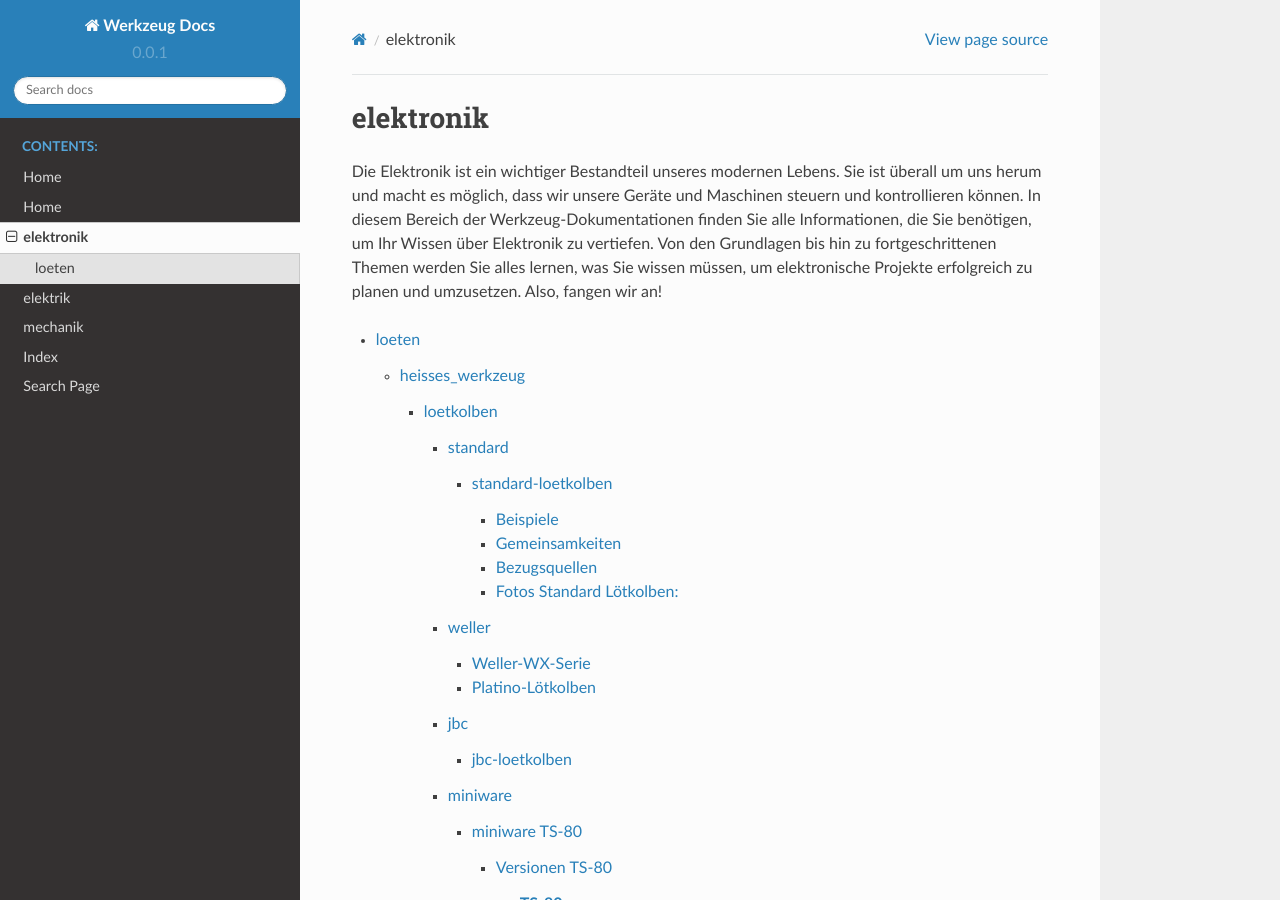
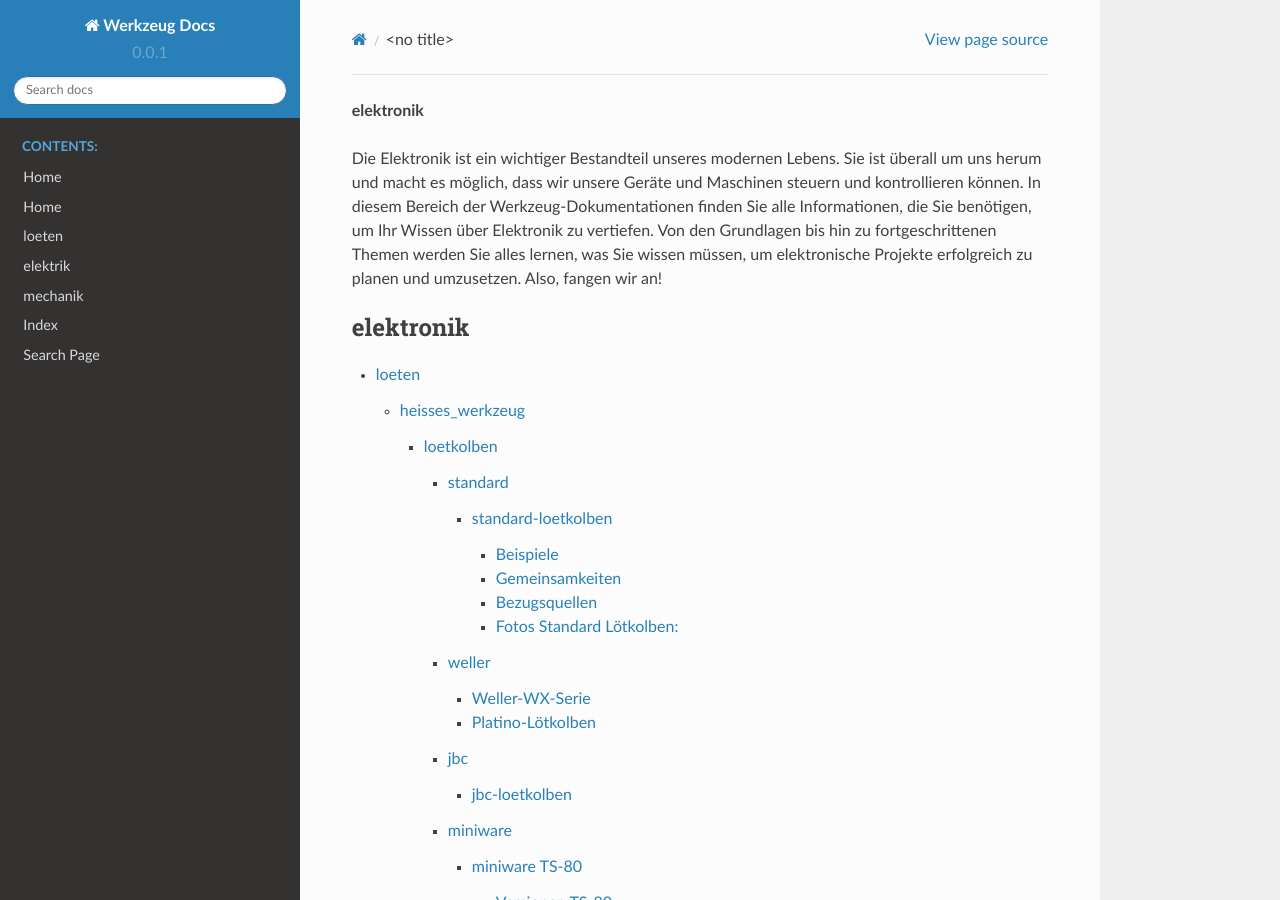
Before and after one commit to diplfranzhoepfinger/werkzeug-docs, a Sphinx documentation site: the page built from docs/elektronik/elektronik.md, in a window 1280 px wide and 900 px high. Built offline with Sphinx 7.4.7 and the Read the Docs theme 2.0.0, drawn with Linux system fonts in a browser that asks for light colours; some of the changed lines change nothing that is shown.

Commit message:
Update elektronik.md

````diff
--- a/docs/elektronik/elektronik.md
+++ b/docs/elektronik/elektronik.md
@@ -1,7 +1,8 @@
-# elektronik
+**elektronik**
 
 Die Elektronik ist ein wichtiger Bestandteil unseres modernen Lebens. Sie ist überall um uns herum und macht es möglich, dass wir unsere Geräte und Maschinen steuern und kontrollieren können. In diesem Bereich der Werkzeug-Dokumentationen finden Sie alle Informationen, die Sie benötigen, um Ihr Wissen über Elektronik zu vertiefen. Von den Grundlagen bis hin zu fortgeschrittenen Themen werden Sie alles lernen, was Sie wissen müssen, um elektronische Projekte erfolgreich zu planen und umzusetzen. Also, fangen wir an!
 
 ```{toctree}
+:caption: 'elektronik'
 loeten/loeten
 ```
````
